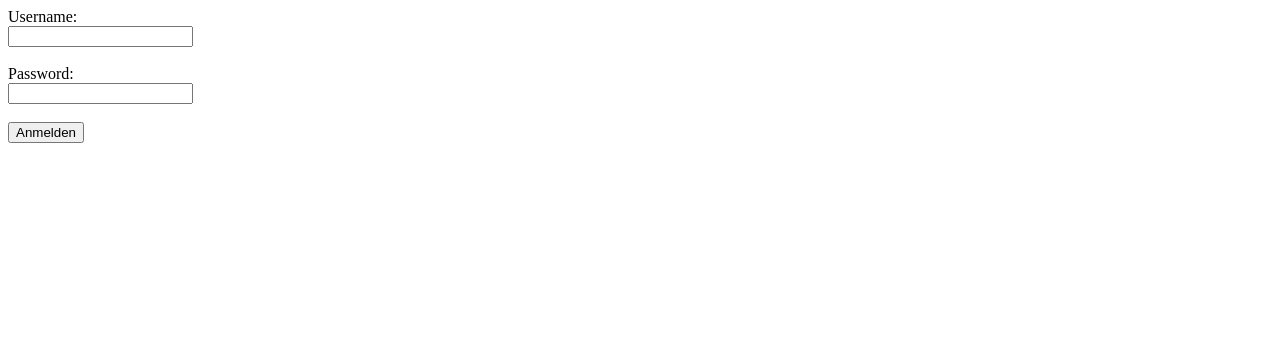
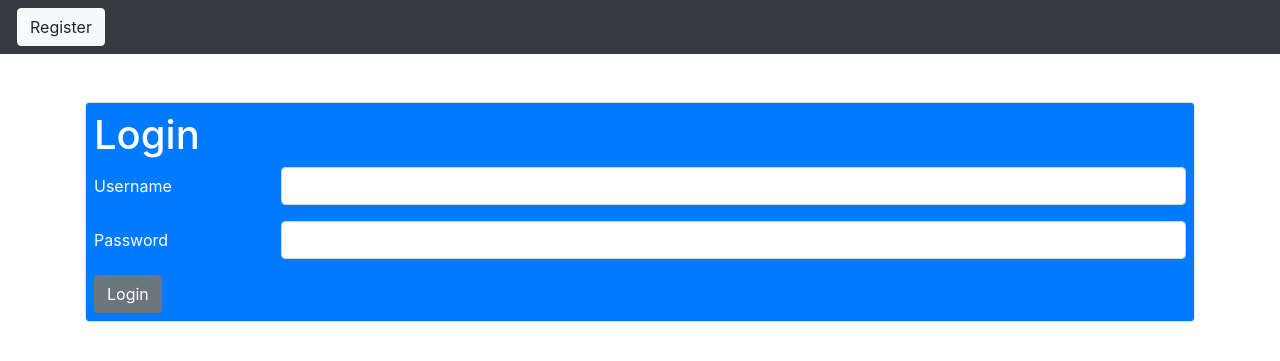
Before and after one commit to akatranlp/py-webapp, a FastAPI app: page /login in a window 1280 px wide. Shown: the top 361 px of the page. Run offline with FastAPI, Linux system fonts and the light colour scheme; parts of the project's set-up code (start-up, migrations or seed data) failed here and were passed over; some libraries are stand-ins or nearby versions.

Commit message:
Login is implemented

```diff
--- /dev/null
+++ b/static/js/login.js
@@ -0,0 +1,26 @@
+const formElement = document.querySelector("[data-form]")
+
+
+formElement.addEventListener("submit", async(e) => {
+    e.preventDefault()
+
+    const data = new URLSearchParams(new FormData(formElement))
+    try {
+        const response = await fetch("/login", {method: "post", body: data})
+        console.log(response)
+        const jsonData = await response.json()
+        console.log(jsonData)
+    } catch (error){
+        console.log(error.response.data)
+    }
+})
+
+const checkLogin = async () => {
+    try {
+        await axios.get("/refresh_token")
+        window.location = "/"
+    }catch (error){
+
+    }
+}
+checkLogin()
--- a/templates/login.html
+++ b/templates/login.html
@@ -6,19 +6,42 @@
     <meta http-equiv="X-UA-Compatible" content="IE=edge">
     <meta name="viewport" content="width=device-width, initial-scale=1.0">
     <title>Login</title>
+    <link rel="stylesheet"
+          href="https://maxcdn.bootstrapcdn.com/bootstrap/4.4.1/css/bootstrap.min.css">
+    <script src="https://unpkg.com/axios/dist/axios.min.js"></script>
+    <script src="{{ url_for('static', path='/js/login.js') }}" defer></script>
 </head>
 
 <body>
 
-    <form method="post" id="form">
-        <label for="username">Username:</label><br>
-        <input type="text" name="username" id="user"><br><br>
-        <label for="password">Password:</label><br>
-        <input type="text" name="password" id="pass"><br><br>
-        <input type="submit" value="Anmelden">
-    </form>
+<!-- Navigationsleiste -->
+<nav class="navbar navbar-dark bg-dark container-fluid pl-20 pr-20">
+    <!-- Startseite & Logindaten -->
+    <div class="row pl-3">
+        <a class="loggedIn btn btn-light mr-sm-2" href="register">Register</a>
+    </div>
+</nav>
 
-
+<div class="container mt-5">
+    <div class="border rounded p-2 container-sm bg-primary">
+        <h1 class="text-white">Login</h1>
+        <form id="loginForm" data-form  class="m-0" action="" method="post">
+            <div class="row mb-3">
+                <label for="loginUsername" class="col-sm-2 col-form-label text-white">Username</label>
+                <div class="col-sm-10">
+                    <input type="text" class="form-control" id="loginUsername" name=username required>
+                </div>
+            </div>
+            <div class="row mb-3">
+                <label for="loginPassword" class="col-sm-2 col-form-label text-white">Password</label>
+                <div class="col-sm-10">
+                    <input type="password" class="form-control" id="loginPassword" name=password required>
+                </div>
+            </div>
+            <button type="submit" class="btn btn-secondary">Login</button>
+        </form>
+    </div>
+</div>
 </body>
 
 </html>
```
Also changed, not shown: templates/register.html (+36 -8 lines).
